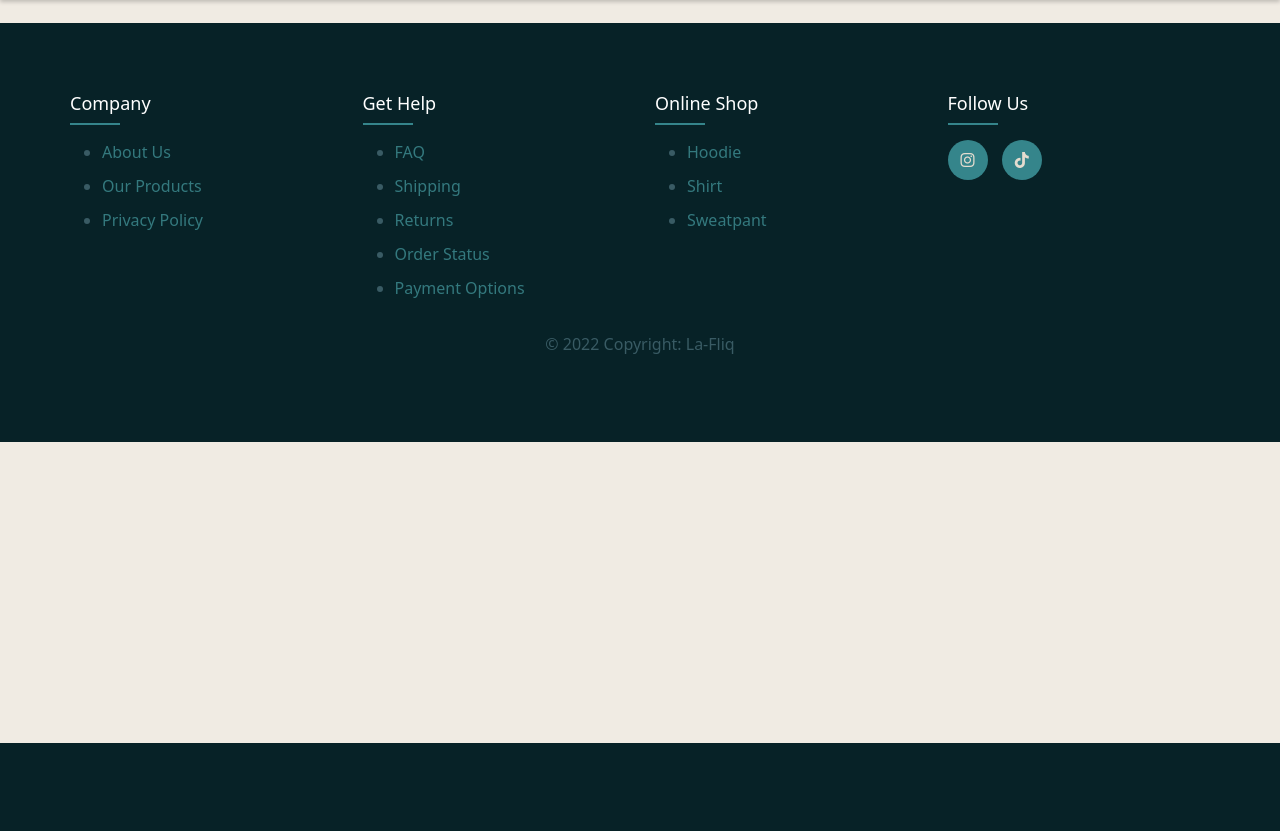
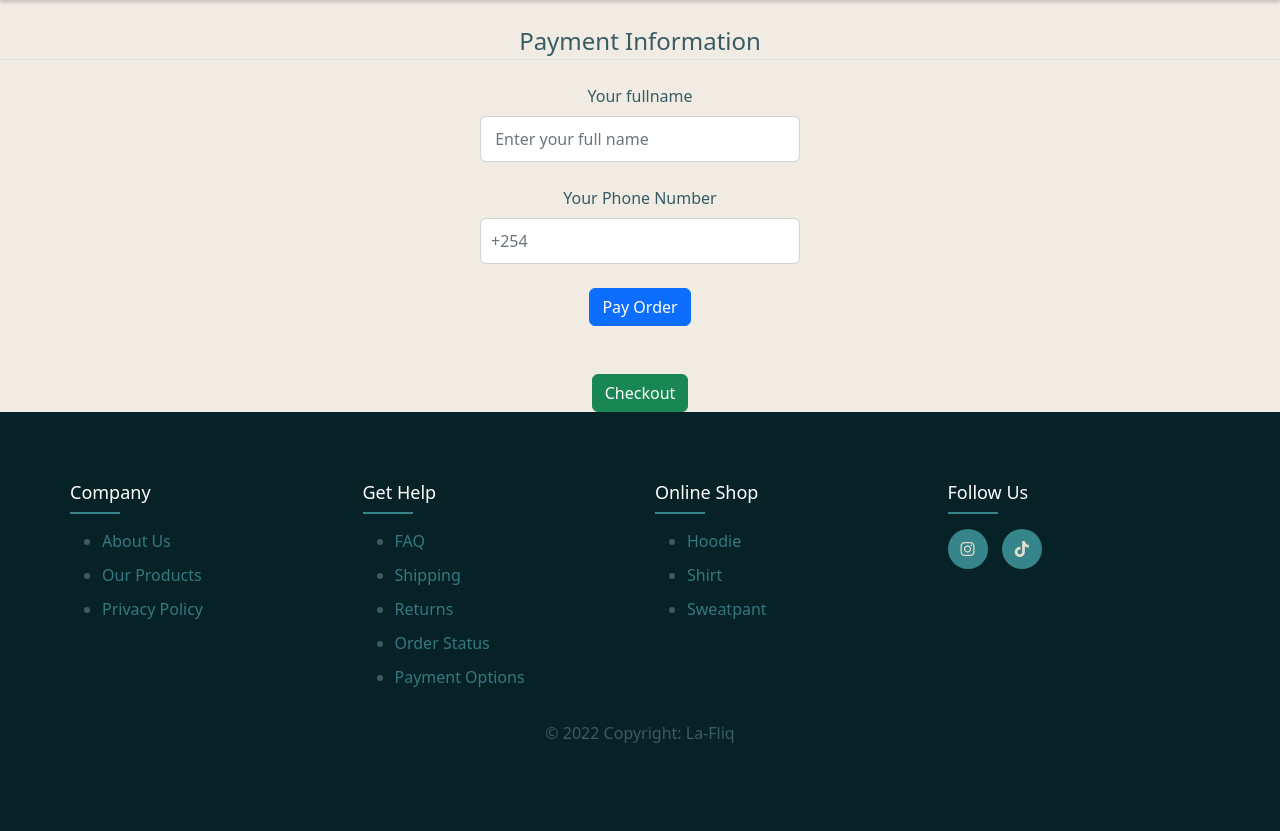
Before and after one commit to VinneyJ/LaFliq, a Django app: page /checkout/ in a window 1280 px wide. Shown: the part 57-888 px from the top of the page. Before the commit the page ends 800 px from the top, so only its background shows below. Run offline with Django 4.2, Linux system fonts and the light colour scheme; some libraries are stand-ins or nearby versions.

Commit message:
Styled Checkout Page

```diff
--- a/fliq/templates/store/checkout.html
+++ b/fliq/templates/store/checkout.html
@@ -3,4 +3,31 @@
 
 {% block content %}
 
+<div class="content-section login">
+    <div class="row mt-5">
+        <div class="col">
+            <div>
+                <fieldset class="form-group">
+                    <legend class="paymentheader border-bottom mb-4 text-center">Payment Information</legend>
+                    <div class="form-group mb-4 row d-flex justify-content-center">
+                        <label for="exampleInputName" class="form-label text-center">Your fullname</label>
+                        <input class="form-control" id="exampleInputName" placeholder=" Enter your full name" required style="width: 20rem; padding: 10px;">
+                    </div>
+                    <div class="form-group mb-4 row d-flex justify-content-center">
+                        <label for="exampleInputContact" class="form-label text-center" >Your Phone Number</label>
+                        <input class="form-control" id="exampleInputContact" [(ngModel)]="phone" placeholder="+254" required style="width: 20rem; padding: 10px;">
+                    </div>
+                    <div class="text-center button">
+                      <button type="button" (click)="OnClick()" class="btn btn-primary button">Pay Order</button>
+                    </div>
+                    <div class="text-center button">
+                      <button routerLink="" class="btn btn-success button mt-5 ml-5">Checkout</button>
+                    </div>
+                </fieldset>
+              </div>
+        </div>
+        </div>
+
+    </div>
+
 {% endblock content %}
```
